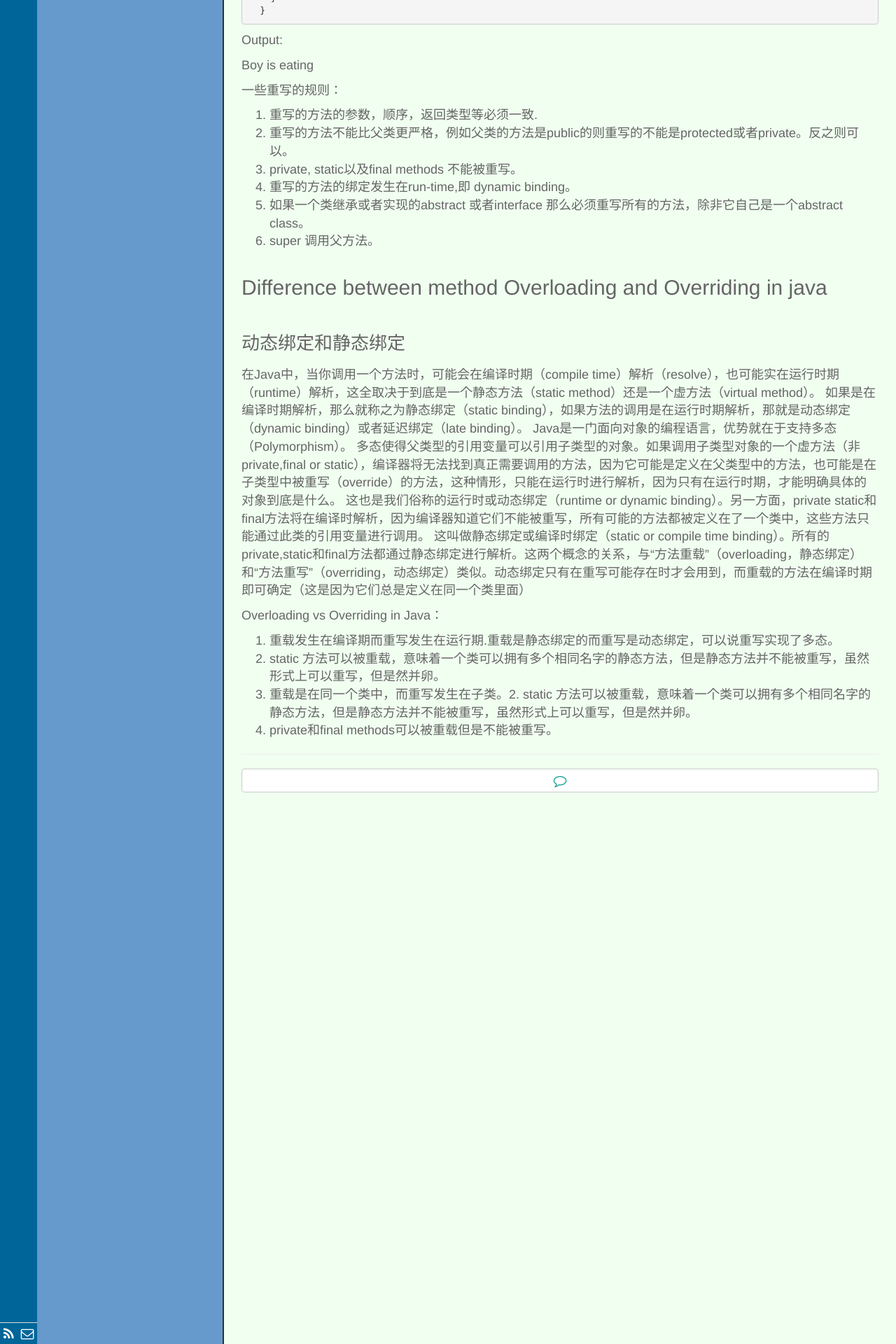
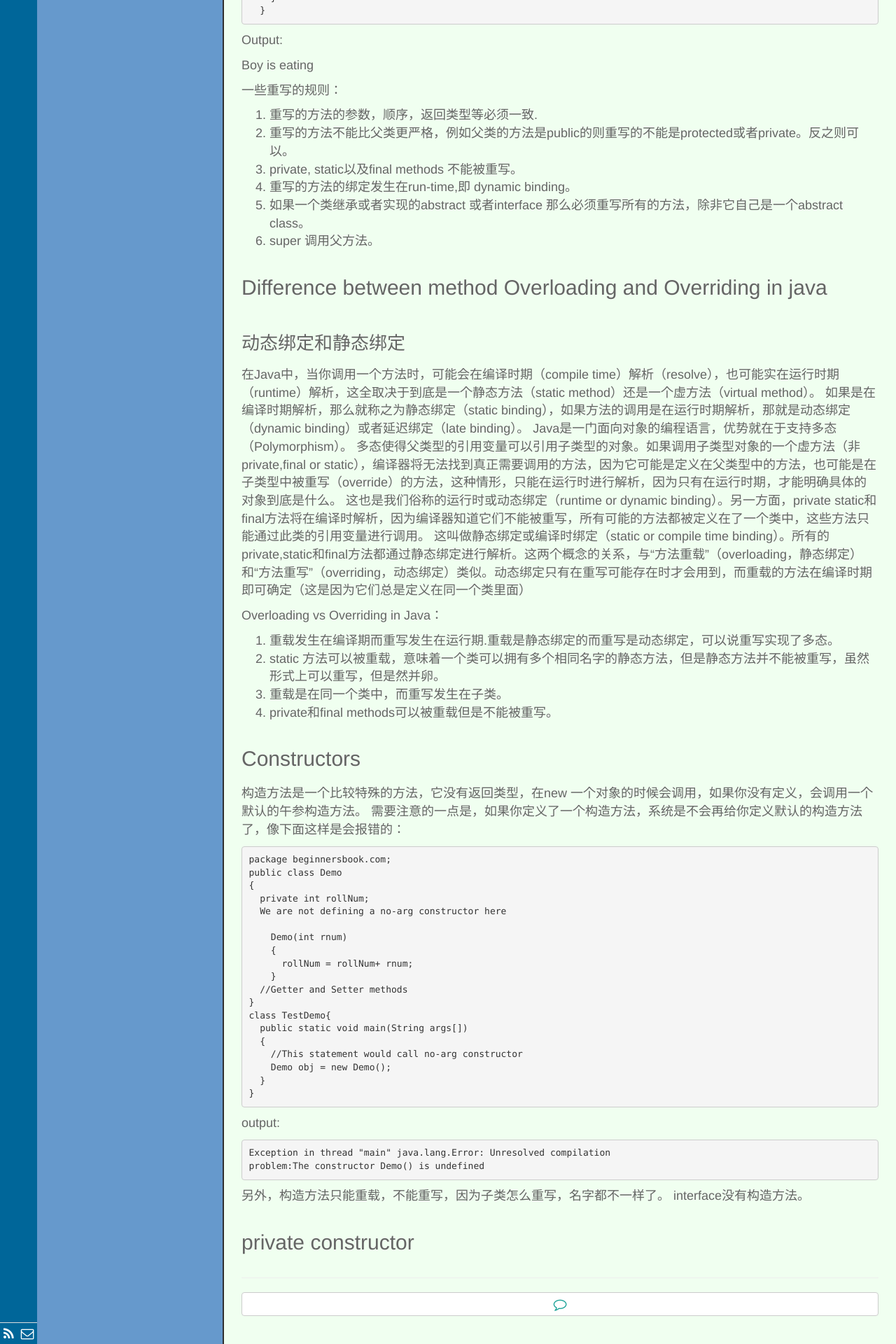
Before and after one commit to llx1105/llx1105.github.io, a Jekyll site: the page built from _posts/技术/2016-04-08-OOPS-concepst-in-java.md, in a window 1280 px wide. Shown: the part 959-2879 px from the top of the page at 70% size. Built offline with Jekyll 4.4.1, drawn with Linux system fonts in a browser that asks for light colours; nearby versions of some CDN libraries; library files that are not in the unit come from our copies; Markdown is read by kramdown in place of the engine named in the settings.

Commit message:
add cons

````diff
--- a/_posts/技术/2016-04-08-OOPS-concepst-in-java.md
+++ b/_posts/技术/2016-04-08-OOPS-concepst-in-java.md
@@ -70,5 +70,42 @@ Java是一门面向对象的编程语言，优势就在于支持多态（Polymor
 Overloading vs Overriding in Java：
 1. 重载发生在编译期而重写发生在运行期.重载是静态绑定的而重写是动态绑定，可以说重写实现了多态。
 2. static 方法可以被重载，意味着一个类可以拥有多个相同名字的静态方法，但是静态方法并不能被重写，虽然形式上可以重写，但是然并卵。
-3. 重载是在同一个类中，而重写发生在子类。2. static 方法可以被重载，意味着一个类可以拥有多个相同名字的静态方法，但是静态方法并不能被重写，虽然形式上可以重写，但是然并卵。
+3. 重载是在同一个类中，而重写发生在子类。
 4. private和final methods可以被重载但是不能被重写。
+
+##Constructors
+构造方法是一个比较特殊的方法，它没有返回类型，在new 一个对象的时候会调用，如果你没有定义，会调用一个默认的午参构造方法。
+需要注意的一点是，如果你定义了一个构造方法，系统是不会再给你定义默认的构造方法了，像下面这样是会报错的：
+
+```
+package beginnersbook.com;
+public class Demo
+{
+  private int rollNum;
+  We are not defining a no-arg constructor here
+
+    Demo(int rnum)
+    {
+      rollNum = rollNum+ rnum;
+    }
+  //Getter and Setter methods
+}
+class TestDemo{
+  public static void main(String args[])
+  {
+    //This statement would call no-arg constructor
+    Demo obj = new Demo();
+  }
+}
+```
+output:
+
+```
+Exception in thread "main" java.lang.Error: Unresolved compilation
+problem:The constructor Demo() is undefined
+```
+
+另外，构造方法只能重载，不能重写，因为子类怎么重写，名字都不一样了。
+interface没有构造方法。
+
+##private constructor
````
